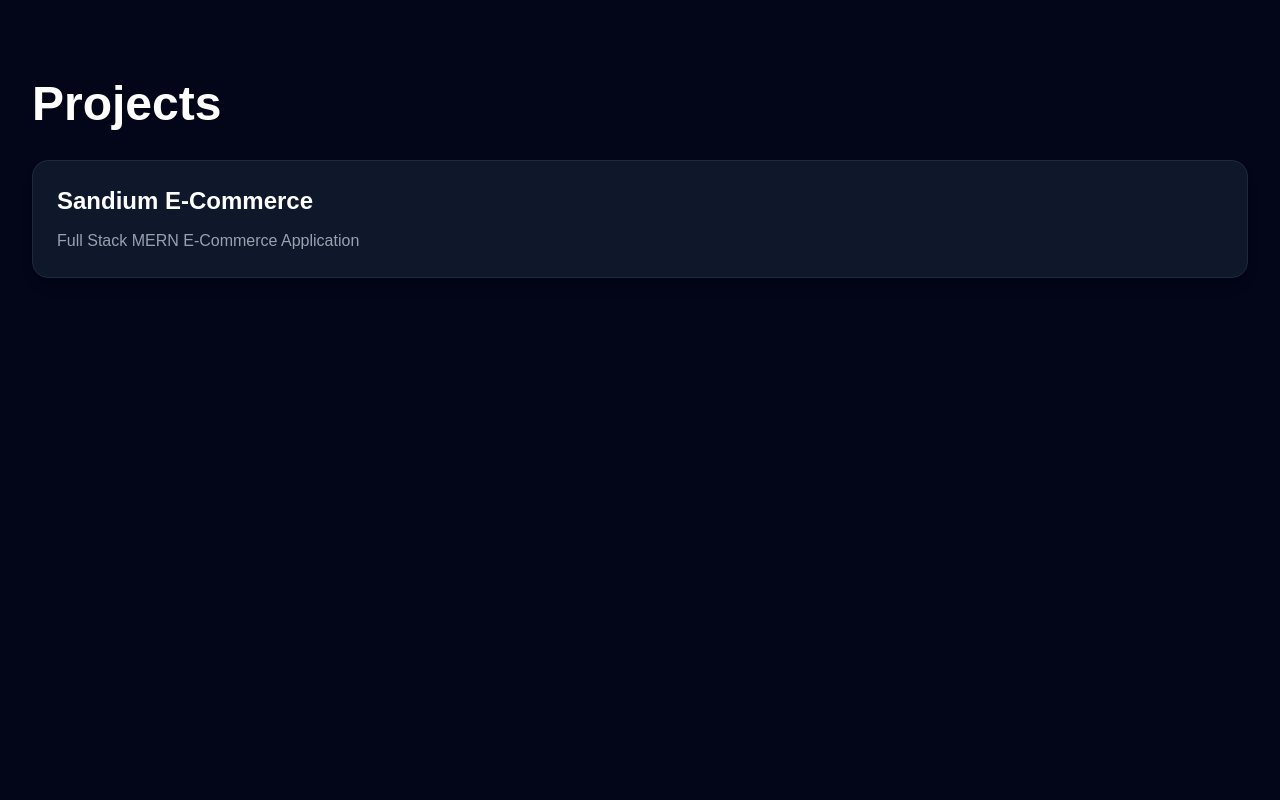
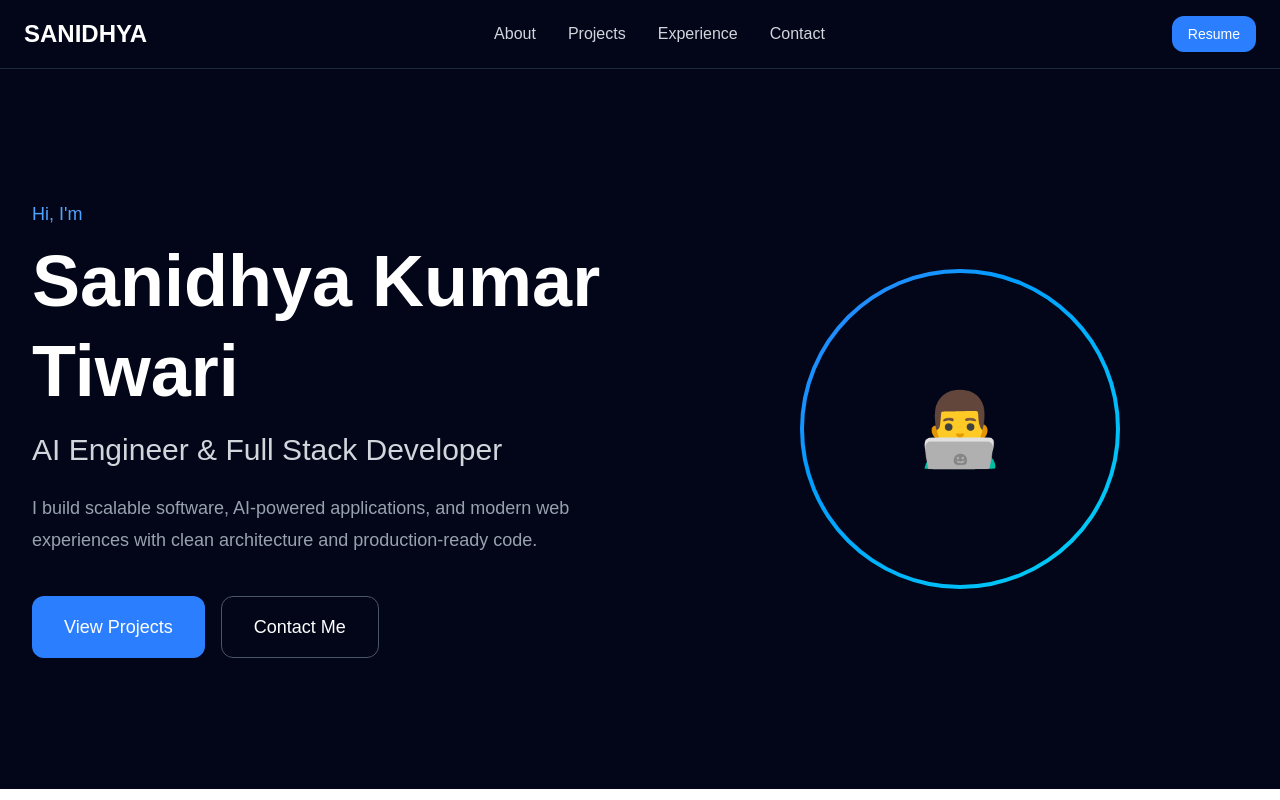
Before and after one commit to sanidhya-kt/Personal-Website, a Next.js app: page / in a window 1280 px wide. Built offline with nearby package versions, Linux system fonts and the light colour scheme.

Commit message:
navbar and hero section

```diff
--- a/app/page.tsx
+++ b/app/page.tsx
@@ -1,23 +1,11 @@
-import Container from "@/components/ui/Container";
-import SectionHeading from "@/components/ui/SectionHeading";
-import Card from "@/components/ui/Card";
+import Navbar from "@/components/layout/Navbar";
+import Hero from "@/components/sections/Hero";
 
 export default function Home() {
   return (
-    <main className="min-h-screen bg-slate-950 text-white py-20">
-      <Container>
-        <SectionHeading>Projects</SectionHeading>
-
-        <Card>
-          <h3 className="text-2xl font-bold">
-            Sandium E-Commerce
-          </h3>
-
-          <p className="mt-3 text-gray-400">
-            Full Stack MERN E-Commerce Application
-          </p>
-        </Card>
-      </Container>
+    <main className="bg-slate-950">
+      <Navbar />
+      <Hero />
     </main>
   );
 }
--- /dev/null
+++ b/components/layout/Navbar/Navbar.tsx
@@ -0,0 +1,27 @@
+import Button from "@/components/ui/Button";
+import { NavbarProps } from "./navbar.types";
+
+export default function Navbar({}: NavbarProps) {
+  return (
+    <nav className="w-full border-b border-slate-800 bg-slate-950">
+      <div className="max-w-7xl mx-auto flex items-center justify-between px-6 py-4">
+
+        <h1 className="text-2xl font-bold text-white">
+          SANIDHYA
+        </h1>
+
+        <ul className="hidden md:flex items-center gap-8 text-gray-300">
+          <li className="hover:text-white cursor-pointer">About</li>
+          <li className="hover:text-white cursor-pointer">Projects</li>
+          <li className="hover:text-white cursor-pointer">Experience</li>
+          <li className="hover:text-white cursor-pointer">Contact</li>
+        </ul>
+
+        <Button size="sm">
+          Resume
+        </Button>
+
+      </div>
+    </nav>
+  );
+}
--- /dev/null
+++ b/components/layout/Navbar/index.ts
@@ -0,0 +1,2 @@
+export { default } from "./Navbar";
+export * from "./navbar.types";
--- /dev/null
+++ b/components/layout/Navbar/navbar.types.ts
@@ -0,0 +1 @@
+export interface NavbarProps {}
--- /dev/null
+++ b/components/sections/Hero/Hero.tsx
@@ -0,0 +1,56 @@
+import Button from "@/components/ui/Button";
+import Container from "@/components/ui/Container";
+import { HeroProps } from "./hero.types";
+
+export default function Hero({}: HeroProps) {
+  return (
+    <section className="min-h-[90vh] flex items-center">
+      <Container>
+        <div className="grid grid-cols-1 lg:grid-cols-2 items-center gap-16">
+
+          {/* Left Side */}
+          <div>
+            <p className="text-blue-400 text-lg font-medium">
+              Hi, I'm
+            </p>
+
+            <h1 className="mt-2 text-5xl lg:text-7xl font-bold text-white leading-tight">
+              Sanidhya Kumar <br />
+              Tiwari
+            </h1>
+
+            <h2 className="mt-4 text-2xl lg:text-3xl text-gray-300">
+              AI Engineer & Full Stack Developer
+            </h2>
+
+            <p className="mt-6 text-lg leading-8 text-gray-400">
+              I build scalable software, AI-powered applications,
+              and modern web experiences with clean architecture
+              and production-ready code.
+            </p>
+
+            <div className="mt-10 flex gap-4">
+              <Button size="lg">
+                View Projects
+              </Button>
+
+              <Button variant="outline" size="lg">
+                Contact Me
+              </Button>
+            </div>
+          </div>
+
+          {/* Right Side */}
+          <div className="flex justify-center">
+            <div className="w-80 h-80 rounded-full bg-gradient-to-br from-blue-500 to-cyan-400 p-1">
+              <div className="w-full h-full rounded-full bg-slate-950 flex items-center justify-center text-7xl">
+                👨‍💻
+              </div>
+            </div>
+          </div>
+
+        </div>
+      </Container>
+    </section>
+  );
+}
--- /dev/null
+++ b/components/sections/Hero/hero.types.ts
@@ -0,0 +1 @@
+export interface HeroProps {}
--- /dev/null
+++ b/components/sections/Hero/index.ts
@@ -0,0 +1,2 @@
+export { default } from "./Hero";
+export * from "./hero.types";
```
